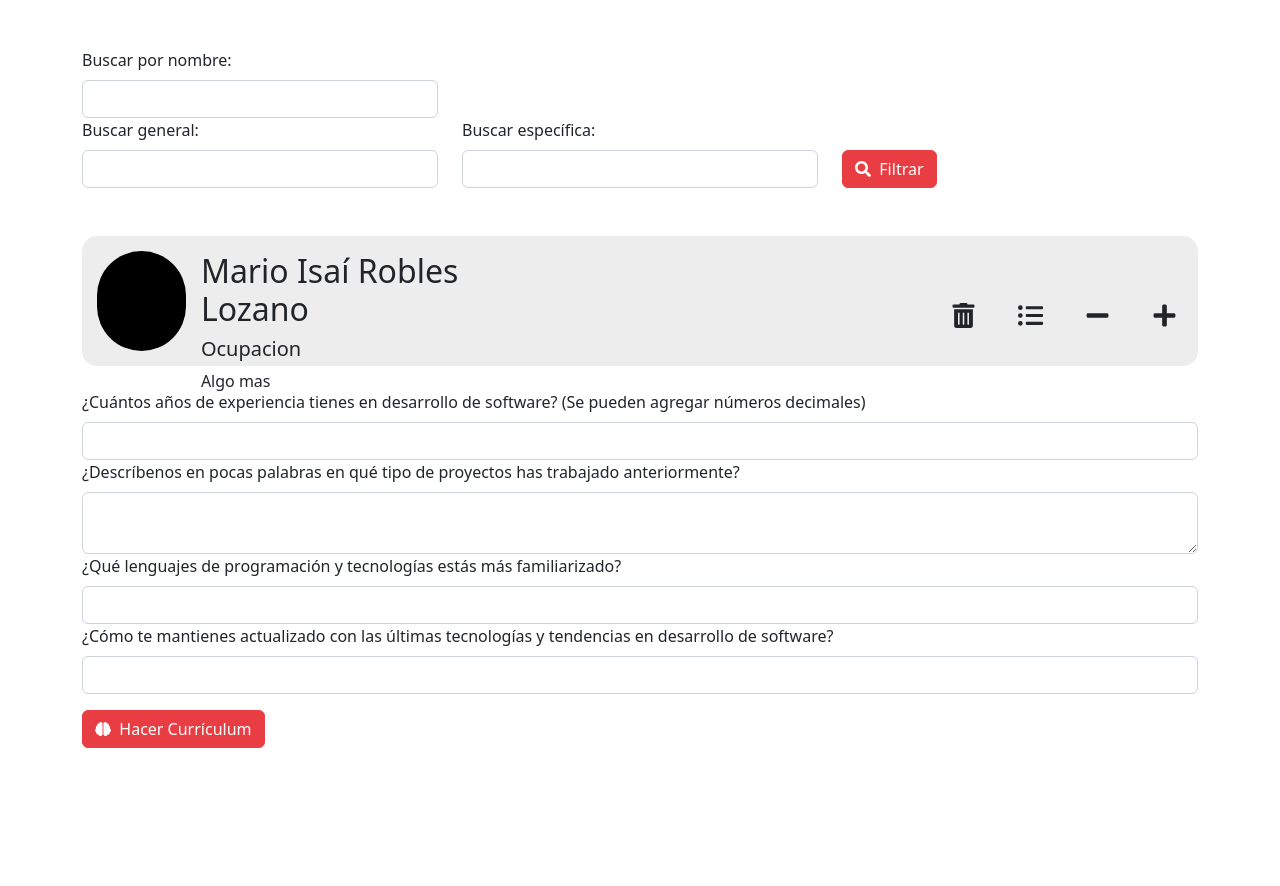
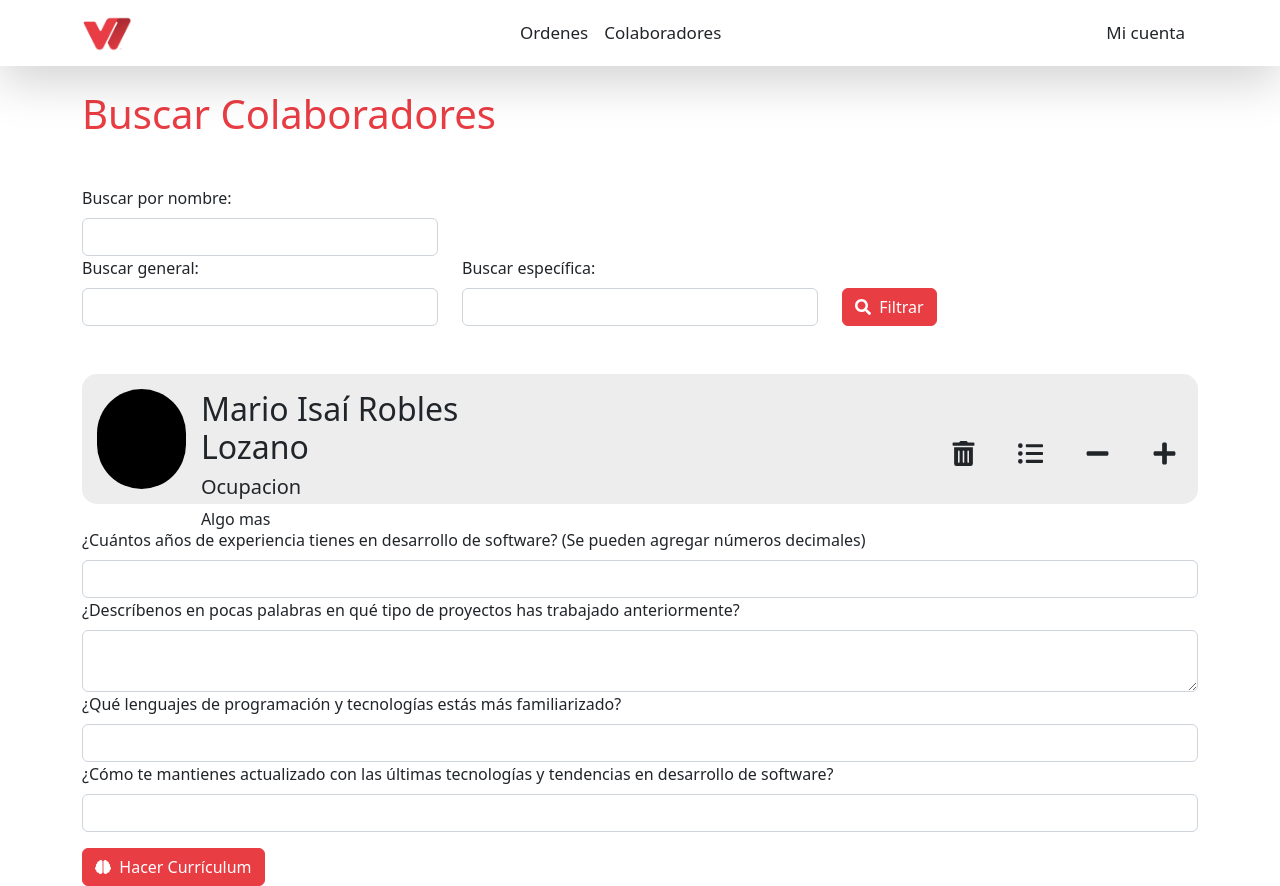
Before and after one commit to wizelineacademy/itesm-socioformador-ene-feb-2023-equipo-2, a Next.js app: page /colaboradores/generar-perfil in a window 1280 px wide. Before the commit the page ends 800 px from the top, so only its background shows below. Built offline with nearby package versions, Linux system fonts and the light colour scheme.

Commit message:
MAIN Navegation Bar FrontEnd Only

```diff
--- /dev/null
+++ b/src/components/Menu.module.css
@@ -0,0 +1,4 @@
+  .btn-custom {
+    font-size: 17px;
+    font-weight: semi-bold;
+  }
--- a/src/components/Menu.tsx
+++ b/src/components/Menu.tsx
@@ -1,9 +1,41 @@
-import React from 'react'
+import React from 'react';
+import Image from 'next/image';
+import { Navbar, Nav, Button,Container} from 'react-bootstrap';
+import logoBtn from 'src/images/logoSearch.jpg';
+import styles from 'src/components/Menu.module.css';
 
-const Menu = () => {
-  return (
-    <div>Menu</div>
-  )
+
+
+
+interface MenuProps {
+  titulo: string;
+  descripcion: string;
 }
 
-export default Menu
+const Menu = (props: MenuProps) => {
+  return (
+    <>
+      <Navbar className="shadow-lg">
+        <Container>
+        <Navbar.Brand>
+            <Image src={logoBtn} height={40}/>
+          </Navbar.Brand>
+          <Navbar.Toggle aria-controls="basic-navbar-nav" />
+          <Navbar.Collapse id="basic-navbar-nav">
+            <Nav className="mx-auto">
+              <Nav.Link className="container text-dark" style={{ fontSize:'17px',fontWeight: 'semi-bold' }}>Ordenes</Nav.Link>
+              <Nav.Link className="container text-dark" style={{ fontSize:'17px',fontWeight: 'semi-bold'}}>Colaboradores</Nav.Link>
+            </Nav>
+            <Button variant="container btn text-dark mr-5"className={styles['btn-custom']}>Mi cuenta</Button>
+          </Navbar.Collapse>
+        </Container>
+      </Navbar>
+      <div className="container pt-4">
+        <h1>{props.titulo}</h1>
+        <p>{props.descripcion}</p>
+      </div>
+    </>
+  );
+};
+
+export default Menu;
--- a/src/pages/colaboradores/generar-perfil.tsx
+++ b/src/pages/colaboradores/generar-perfil.tsx
@@ -6,7 +6,7 @@ import React, { useState } from "react";
 import * as FaIcons from "react-icons/fa";
 import EmployeeSearch from "@/components/EmployeeSearch";
 import EmployeeCard from "@/components/EmployeeCard";
-
+import Menu from "@/components/Menu";
 
 const generarPerfil = () => {
   // React Hooks for managing component state
@@ -32,6 +32,7 @@ const generarPerfil = () => {
 
   return (
     <>
+      <Menu titulo={'Buscar Colaboradores'} descripcion={' '}/>
       <EmployeeSearch />
       <EmployeeCard />
       <div className="container">
--- a/src/styles/globals.css
+++ b/src/styles/globals.css
@@ -137,6 +137,6 @@ a {
   box-shadow: 0 0 0 0.2rem rgba(233, 61, 68, 0.25) !important;; /* Add a box shadow to the form control */
 }
 
-a{
-  color:red !important;
+a,h1{
+  color:#e93d44 !important;
 }
```
Also changed, not shown: src/images/logoSearch.jpg (added).
